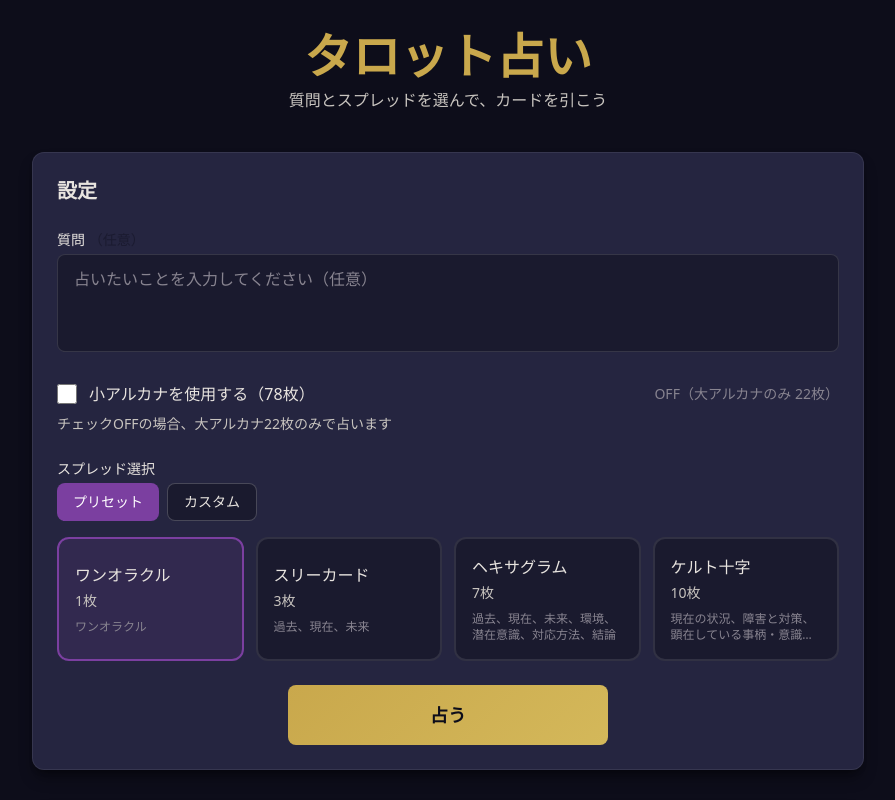
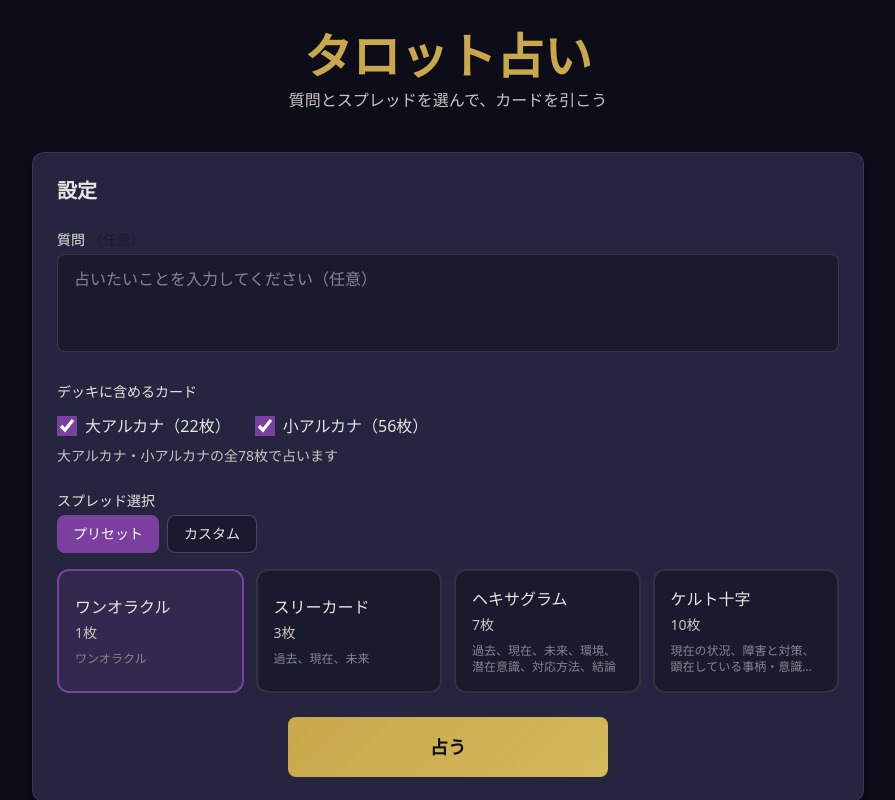
Before and after one commit to Mechachacha/tarots, a React (Vite) app: page / in a window 1280 px wide. Shown: the top 800 px of the page, without its empty margins (192-1087 px from the left). Built offline with nearby package versions, Linux system fonts and the light colour scheme.

Commit message:
各種表示などの改善

```diff
--- a/package.json
+++ b/package.json
@@ -1,7 +1,7 @@
 {
   "name": "tarot-app",
   "private": true,
-  "version": "0.0.0",
+  "version": "1.0.0",
   "type": "module",
   "scripts": {
     "dev": "vite",
--- a/src/App.tsx
+++ b/src/App.tsx
@@ -17,7 +17,8 @@ import HistoryPanel from './components/HistoryPanel';
 
 function App() {
   const [question, setQuestion] = useState('');
-  const [useMinorArcana, setUseMinorArcana] = useState(false);
+  const [useMajorArcana, setUseMajorArcana] = useState(true);
+  const [useMinorArcana, setUseMinorArcana] = useState(true);
   const [spreadMode, setSpreadMode] = useState<SpreadMode>('preset');
   const [selectedPresetId, setSelectedPresetId] = useState<string | null>(SPREAD_PRESETS[0].id);
   const [customCardCount, setCustomCardCount] = useState(1);
@@ -47,9 +48,10 @@ function App() {
     setError(null);
 
     try {
-      const items = drawCards(themes, useMinorArcana);
+      const items = drawCards(themes, useMajorArcana, useMinorArcana);
       const newResult: ReadingResult = {
         question,
+        useMajorArcana,
         useMinorArcana,
         items,
         timestamp: Date.now(),
@@ -63,7 +65,7 @@ function App() {
       setError(err instanceof Error ? err.message : 'エラーが発生しました');
       setIsDrawing(false);
     }
-  }, [getCurrentThemes, useMinorArcana, question]);
+  }, [getCurrentThemes, useMajorArcana, useMinorArcana, question]);
 
   const handleRedraw = useCallback(() => {
     const themes = getCurrentThemes();
@@ -73,9 +75,10 @@ function App() {
     setError(null);
 
     try {
-      const items = drawCards(themes, useMinorArcana);
+      const items = drawCards(themes, useMajorArcana, useMinorArcana);
       const newResult: ReadingResult = {
         question,
+        useMajorArcana,
         useMinorArcana,
         items,
         timestamp: Date.now(),
@@ -88,7 +91,7 @@ function App() {
       setError(err instanceof Error ? err.message : 'エラーが発生しました');
       setIsDrawing(false);
     }
-  }, [getCurrentThemes, useMinorArcana, question]);
+  }, [getCurrentThemes, useMajorArcana, useMinorArcana, question]);
 
   const handleCopyPrompt = useCallback(async (text: string) => {
     try {
@@ -96,13 +99,6 @@ function App() {
     } catch {
       // Ignore clipboard errors
     }
-  }, []);
-
-  const handleShareTwitter = useCallback((text: string) => {
-    const url = window.location.href;
-    const tweetText = `${text}\n\n${url}`;
-    const twitterUrl = `https://twitter.com/intent/tweet?text=${encodeURIComponent(tweetText)}`;
-    window.open(twitterUrl, '_blank', 'width=550,height=420');
   }, []);
 
   const handleCopyShare = useCallback(async (text: string) => {
@@ -154,8 +150,12 @@ function App() {
           />
 
           <MinorArcanaToggle
-            checked={useMinorArcana}
-            onChange={setUseMinorArcana}
+            useMajor={useMajorArcana}
+            useMinor={useMinorArcana}
+            onChange={(major, minor) => {
+              setUseMajorArcana(major);
+              setUseMinorArcana(minor);
+            }}
           />
 
           <SpreadSelector
@@ -183,7 +183,6 @@ function App() {
             cards={CARDS}
             onRedraw={handleRedraw}
             onCopyPrompt={handleCopyPrompt}
-            onShareTwitter={handleShareTwitter}
             onCopyShare={handleCopyShare}
           />
         )}
--- a/src/components/CardItem.tsx
+++ b/src/components/CardItem.tsx
@@ -31,7 +31,7 @@ const CardItem: React.FC<CardItemProps> = ({
 
   return (
     <article
-      className={`card card-hover animate-fade-in relative group w-full max-w-[200px] justify-self-center ${isFlipped ? '' : 'card-back'}`}
+      className={`card card-hover animate-fade-in relative group w-full ${isFlipped ? '' : 'card-back'}`}
       style={{ animationDelay: `${delay}ms` }}
       role="listitem"
       aria-label={`${item.theme}: ${card.name} (${positionText})`}
@@ -68,15 +68,15 @@ const CardItem: React.FC<CardItemProps> = ({
 
       {!compact && (
         <div className="p-4">
-          <div className="flex items-center justify-between mb-2">
+          <div className="mb-2">
             <span className="text-xs font-medium text-tarot-text uppercase tracking-wide">
               {item.theme}
             </span>
-            <span className={`text-xs font-semibold ${positionClass}`}>
-              {positionText}
-            </span>
           </div>
           <h3 className="font-semibold text-tarot-light text-lg">{card.name}</h3>
+          <span className={`block text-xs font-semibold mt-1 ${positionClass}`}>
+            {positionText}
+          </span>
           <p className="text-xs text-tarot-text-muted mt-1">
             {card.arcana === 'major' ? '大アルカナ' : `小アルカナ・${card.suit}`}
           </p>
--- a/src/components/HistoryPanel.tsx
+++ b/src/components/HistoryPanel.tsx
@@ -61,11 +61,19 @@ const HistoryPanel: React.FC<HistoryPanelProps> = ({ history, cards, onCopyPromp
                   <span className="text-sm text-tarot-text-muted">
                     {format(new Date(result.timestamp), 'MM/dd HH:mm')}
                   </span>
-                  {result.useMinorArcana && (
-                    <span className="px-2 py-0.5 text-xs bg-tarot-gold/20 text-tarot-gold rounded-full">
-                      78枚
-                    </span>
-                  )}
+                  {(() => {
+                    const hasMajor = result.useMajorArcana ?? true;
+                    const hasMinor = result.useMinorArcana ?? false;
+                    let badge: string;
+                    if (hasMajor && hasMinor) badge = '全78枚';
+                    else if (hasMajor) badge = '大アルカナ22枚';
+                    else badge = '小アルカナ56枚';
+                    return (
+                      <span className="px-2 py-0.5 text-xs bg-tarot-gold/20 text-tarot-gold rounded-full">
+                        {badge}
+                      </span>
+                    );
+                  })()}
                 </div>
                 {result.question && (
                   <p className="text-tarot-text mt-1 truncate">
--- a/src/components/MinorArcanaToggle.tsx
+++ b/src/components/MinorArcanaToggle.tsx
@@ -1,38 +1,57 @@
-import type { InputHTMLAttributes } from 'react';
-import { forwardRef } from 'react';
-
-interface MinorArcanaToggleProps extends Omit<InputHTMLAttributes<HTMLInputElement>, 'type' | 'checked' | 'onChange'> {
-  checked: boolean;
-  onChange: (checked: boolean) => void;
+interface ArcanaSelectorProps {
+  useMajor: boolean;
+  useMinor: boolean;
+  onChange: (useMajor: boolean, useMinor: boolean) => void;
 }
 
-const MinorArcanaToggle = forwardRef<HTMLInputElement, MinorArcanaToggleProps>(
-  ({ checked, onChange, ...props }, ref) => {
-    return (
-      <div className="mb-6">
-        <label className="flex items-center gap-3 cursor-pointer">
+const ArcanaSelector: React.FC<ArcanaSelectorProps> = ({ useMajor, useMinor, onChange }) => {
+  const handleToggle = (arcana: 'major' | 'minor') => {
+    if (arcana === 'major') {
+      const nextMajor = !useMajor;
+      if (!nextMajor && !useMinor) return;
+      onChange(nextMajor, useMinor);
+    } else {
+      const nextMinor = !useMinor;
+      if (!useMajor && !nextMinor) return;
+      onChange(useMajor, nextMinor);
+    }
+  };
+
+  const majorId = 'arcana-major';
+  const minorId = 'arcana-minor';
+
+  return (
+    <div className="mb-6">
+      <p className="text-sm font-medium text-tarot-light mb-3">デッキに含めるカード</p>
+      <div className="flex gap-6">
+        <label htmlFor={majorId} className="flex items-center gap-2 cursor-pointer">
           <input
-            ref={ref}
             type="checkbox"
-            id="useMinorArcana"
-            checked={checked}
-            onChange={(e) => onChange(e.target.checked)}
-            className="w-5 h-5 text-tarot-purple border-white/30 rounded focus:ring-2 focus:ring-tarot-purple focus:ring-offset-2 focus:ring-offset-tarot-surface accent-tarot-purple"
-            {...props}
+            id={majorId}
+            checked={useMajor}
+            onChange={() => handleToggle('major')}
+            className="w-5 h-5 text-tarot-purple border-white/30 rounded focus:ring-2 focus:ring-tarot-purple accent-tarot-purple"
           />
-          <span className="text-tarot-light font-medium">小アルカナを使用する（78枚）</span>
-          <span className="text-sm text-tarot-text-muted ml-auto">
-            {checked ? 'ON' : 'OFF（大アルカナのみ 22枚）'}
-          </span>
+          <span className="text-tarot-light font-medium">大アルカナ（22枚）</span>
         </label>
-        <p className="mt-2 text-sm text-tarot-text">
-          チェックOFFの場合、大アルカナ22枚のみで占います
-        </p>
+        <label htmlFor={minorId} className="flex items-center gap-2 cursor-pointer">
+          <input
+            type="checkbox"
+            id={minorId}
+            checked={useMinor}
+            onChange={() => handleToggle('minor')}
+            className="w-5 h-5 text-tarot-purple border-white/30 rounded focus:ring-2 focus:ring-tarot-purple accent-tarot-purple"
+          />
+          <span className="text-tarot-light font-medium">小アルカナ（56枚）</span>
+        </label>
       </div>
-    );
-  }
-);
+      <p className="mt-2 text-sm text-tarot-text">
+        {useMajor && useMinor ? '大アルカナ・小アルカナの全78枚で占います' :
+         useMajor ? '大アルカナ22枚のみで占います' :
+         '小アルカナ56枚のみで占います'}
+      </p>
+    </div>
+  );
+};
 
-MinorArcanaToggle.displayName = 'MinorArcanaToggle';
-
-export default MinorArcanaToggle;
+export default ArcanaSelector;
--- a/src/components/ShareButtons.tsx
+++ b/src/components/ShareButtons.tsx
@@ -5,14 +5,12 @@ import { generatePromptText } from '../lib/promptText';
 interface ShareButtonsProps {
   question: string;
   items: DrawResultItem[];
-  onShareTwitter: (text: string) => void;
   onCopyShare: (text: string) => void;
 }
 
 const ShareButtons: React.FC<ShareButtonsProps> = ({
   question,
   items,
-  onShareTwitter,
 }) => {
   const [copied, setCopied] = useState(false);
 
@@ -40,17 +38,6 @@ const ShareButtons: React.FC<ShareButtonsProps> = ({
       >
         {copied ? 'コピー済み' : '結果＋URLをコピー'}
       </button>
-      <button
-        type="button"
-        onClick={() => onShareTwitter(promptText)}
-        className="btn bg-[#1DA1F2] text-white hover:bg-[#1DA1F2]/90 flex-1 sm:flex-none"
-        aria-label="X(Twitter)でシェア"
-      >
-        <svg className="w-5 h-5 inline-block mr-1" fill="currentColor" viewBox="0 0 24 24" aria-hidden="true">
-          <path d="M23 3a10.9 10.9 0 01-3.14 1.53 4.48 4.48 0 00-7.86 3v1A10.66 10.66 0 013 4s-4 9 5 13a11.64 11.64 0 01-7 2c9 5 20 0 20-11.5a4.5 4.5 0 00-.08-.83A7.72 7.72 0 0023 3z" />
-        </svg>
-        Xでシェア
-      </button>
     </div>
   );
 };
--- a/src/lib/draw.ts
+++ b/src/lib/draw.ts
@@ -1,5 +1,5 @@
 import type { DrawResultItem, Position } from '../types';
-import { getFullDeck, getMajorArcana } from '../data/cards';
+import { getMajorArcana, getMinorArcana } from '../data/cards';
 
 export function shuffle<T>(array: T[]): T[] {
   const shuffled = [...array];
@@ -12,9 +12,13 @@ export function shuffle<T>(array: T[]): T[] {
 
 export function drawCards(
   themes: string[],
+  useMajorArcana: boolean,
   useMinorArcana: boolean
 ): DrawResultItem[] {
-  const deck = useMinorArcana ? getFullDeck() : getMajorArcana();
+  const deck = [
+    ...(useMajorArcana ? getMajorArcana() : []),
+    ...(useMinorArcana ? getMinorArcana() : []),
+  ];
   const shuffled = shuffle(deck);
 
   if (themes.length > shuffled.length) {
--- a/src/lib/history.ts
+++ b/src/lib/history.ts
@@ -2,13 +2,24 @@ import type { ReadingResult, HistoryStore } from '../types';
 
 const HISTORY_KEY = 'tarot_results_history';
 const MAX_HISTORY = 5;
+
+function migrateEntry(entry: Partial<ReadingResult>): ReadingResult {
+  return {
+    question: entry.question ?? '',
+    useMajorArcana: entry.useMajorArcana ?? true,
+    useMinorArcana: entry.useMinorArcana ?? false,
+    items: entry.items ?? [],
+    timestamp: entry.timestamp ?? Date.now(),
+  };
+}
 
 export function loadHistory(): HistoryStore {
   try {
     const stored = localStorage.getItem(HISTORY_KEY);
     if (!stored) return [];
     const parsed = JSON.parse(stored);
-    return Array.isArray(parsed) ? parsed : [];
+    const arr = Array.isArray(parsed) ? parsed : [];
+    return arr.map(migrateEntry);
   } catch {
     return [];
   }
--- a/src/types/index.ts
+++ b/src/types/index.ts
@@ -26,6 +26,7 @@ export interface DrawResultItem {
 
 export interface ReadingResult {
   question: string;
+  useMajorArcana: boolean;
   useMinorArcana: boolean;
   items: DrawResultItem[];
   timestamp: number;
```
Also changed, not shown: src/components/ResultSection.tsx (+9 -12 lines).
